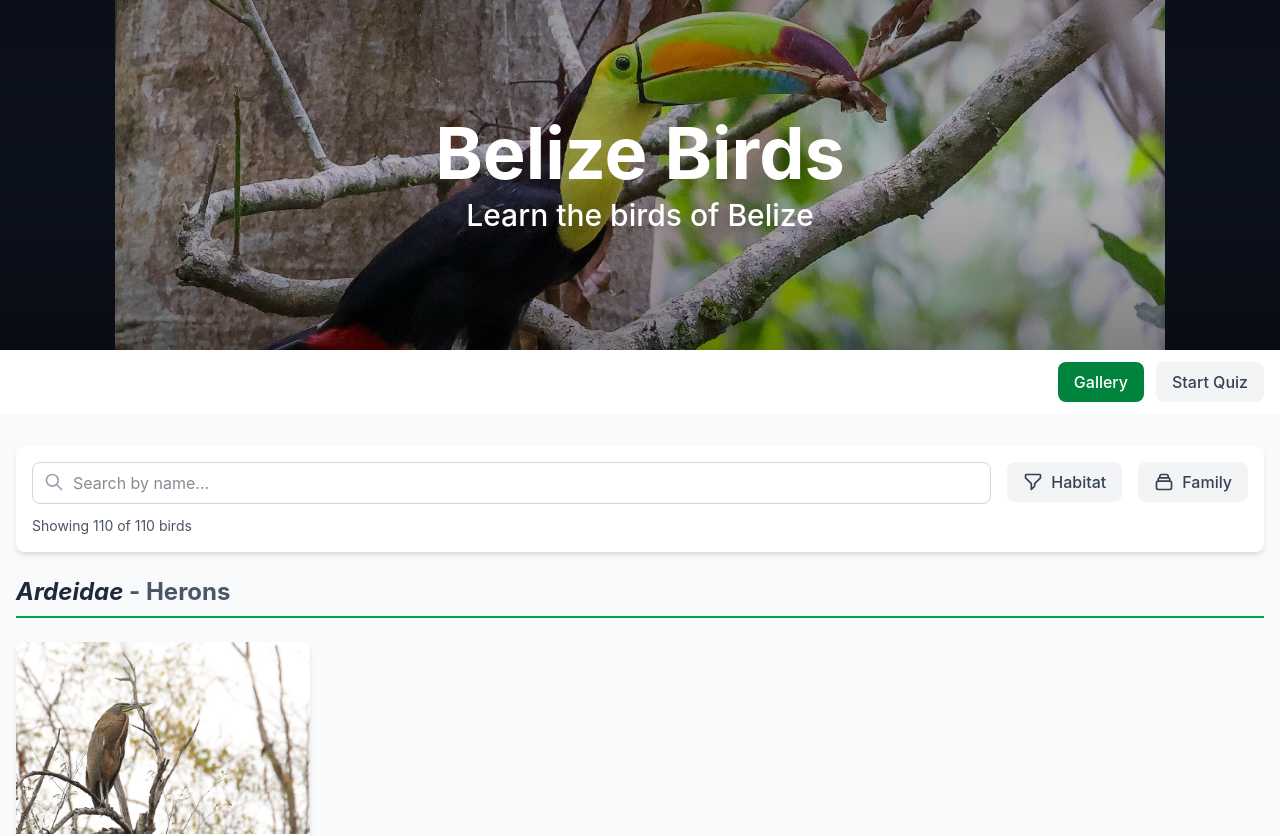
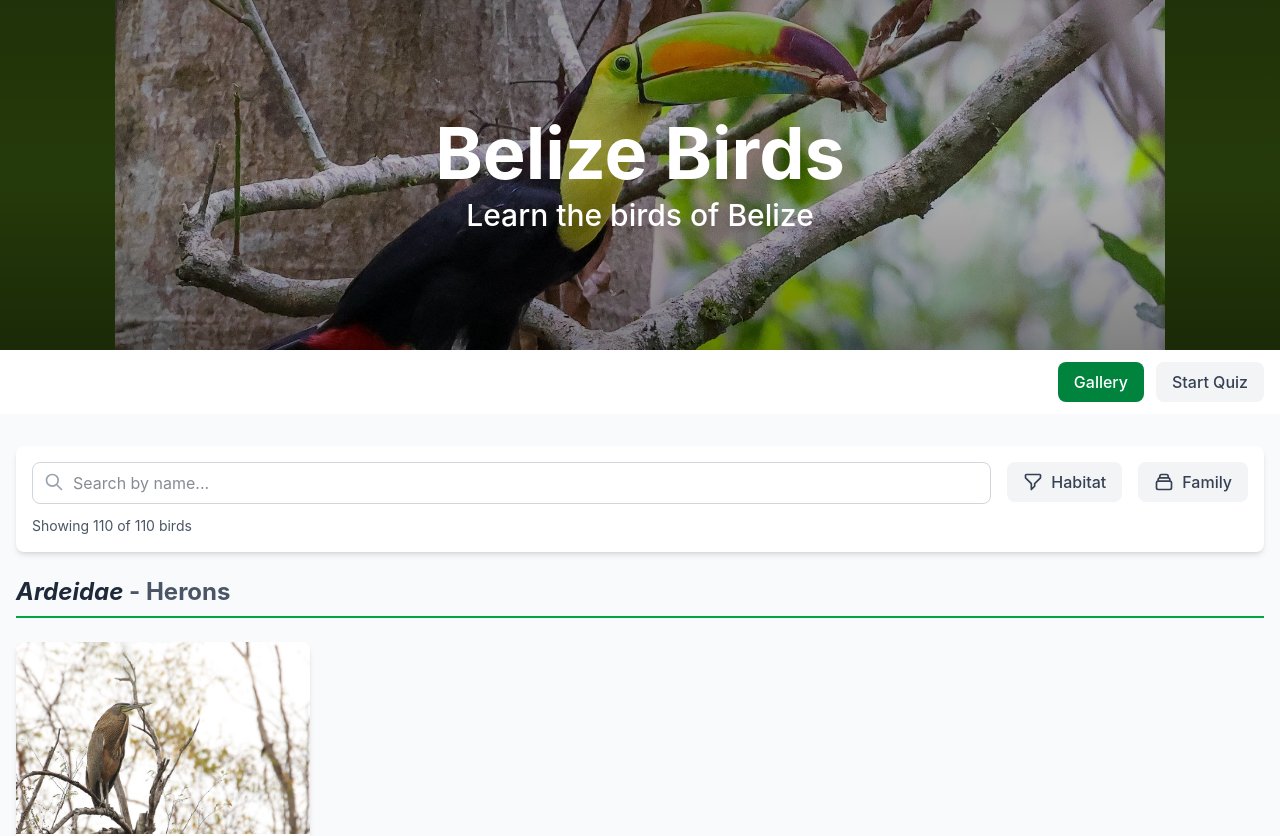
Before and after one commit to ewcbyrd/belizebirds, a React (Vite) app: page / in a window 1280 px wide. Shown: the top 836 px of the page. Built offline with nearby package versions, Linux system fonts and the light colour scheme.

Commit message:
Change hero banner letterboxing to dark lime green
- Changed bg-gray-900 to bg-lime-900
- Dark lime green complements the toucan image better
- More natural, tropical feel than black background

```diff
--- a/src/components/Header.jsx
+++ b/src/components/Header.jsx
@@ -4,7 +4,7 @@ const Header = () => {
 
   return (
     <header
-      className="relative w-full h-[200px] sm:h-[250px] md:h-[300px] lg:h-[350px] overflow-hidden bg-gray-900"
+      className="relative w-full h-[200px] sm:h-[250px] md:h-[300px] lg:h-[350px] overflow-hidden bg-lime-900"
     >
       {/* Background image - contain on large screens to prevent cropping */}
       <div
```
